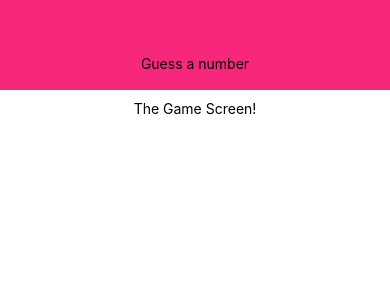
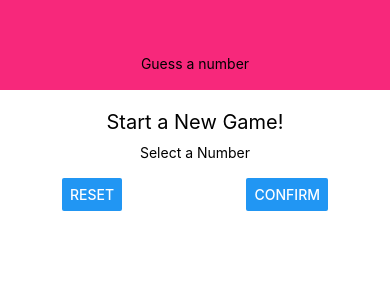
Before and after one commit to songhee24/expo-real-app, a React Native app: screen / in a window 390 px wide. Shown: the top 300 px of the page. Built offline with nearby package versions, Linux system fonts and the light colour scheme.

Commit message:
Working on the Layout

```diff
--- a/screens/StartGameScreen.js
+++ b/screens/StartGameScreen.js
@@ -1,9 +1,17 @@
-import {View, Text, StyleSheet} from "react-native";
+import {View, Text, TextInput, StyleSheet, Button} from "react-native";
 
 const StartGameScreen = props => {
     return (
         <View style={styles.screen}>
-            <Text>The Game Screen!</Text>
+            <Text style={styles.title}>Start a New Game!</Text>
+            <View style={styles.inputContainer}>
+                <Text>Select a Number</Text>
+                <TextInput/>
+                <View style={styles.buttonContainer}>
+                    <Button title="Reset"/>
+                    <Button title="Confirm"/>
+                </View>
+            </View>
         </View>
     )
 }
@@ -13,6 +21,21 @@
         flex: 1,
         padding: 10,
         alignItems: "center",
+    },
+    title: {
+        fontSize: 20,
+        marginVertical: 10,
+    },
+    inputContainer: {
+        width: 300,
+        maxWidth: '80%',
+        alignItems: "center",
+    },
+    buttonContainer: {
+        flexDirection: "row",
+        width: '100%',
+        justifyContent: 'space-between',
+        paddingHorizontal: 15,
     }
 })
 
```
